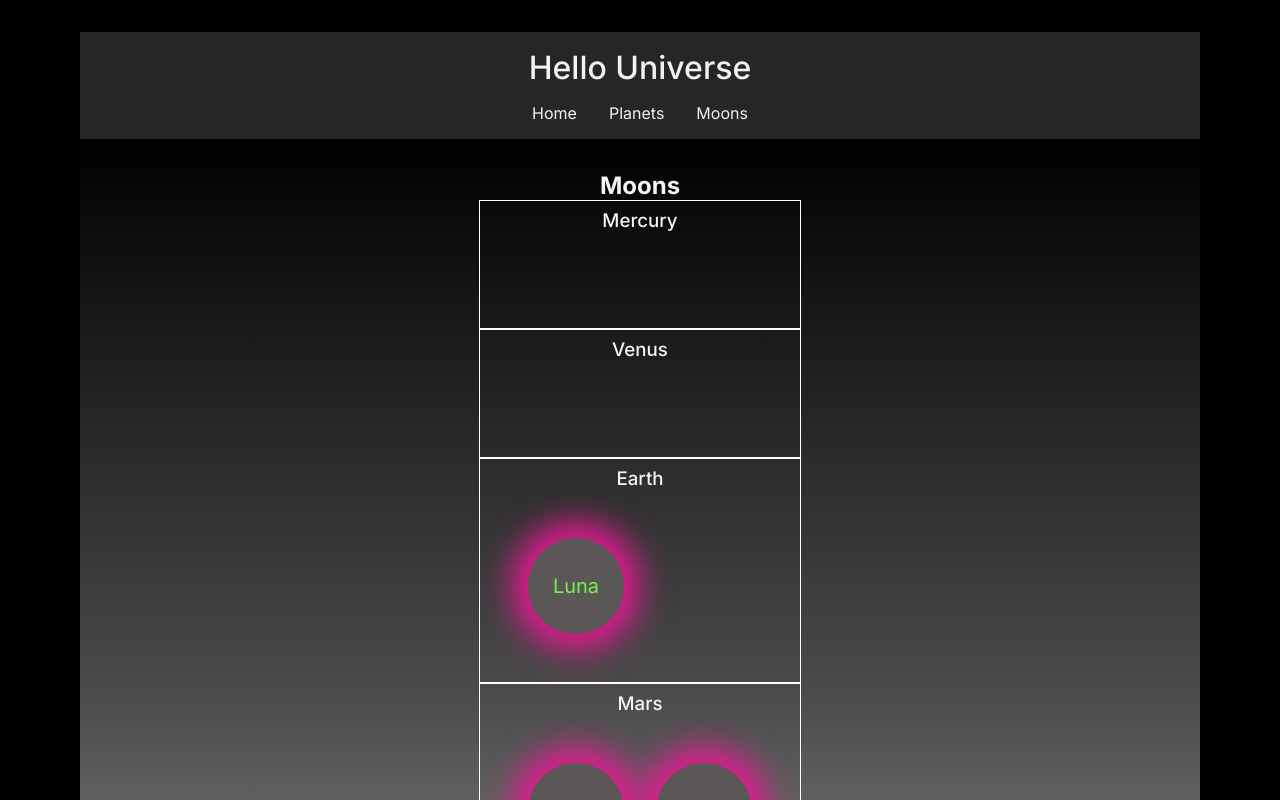
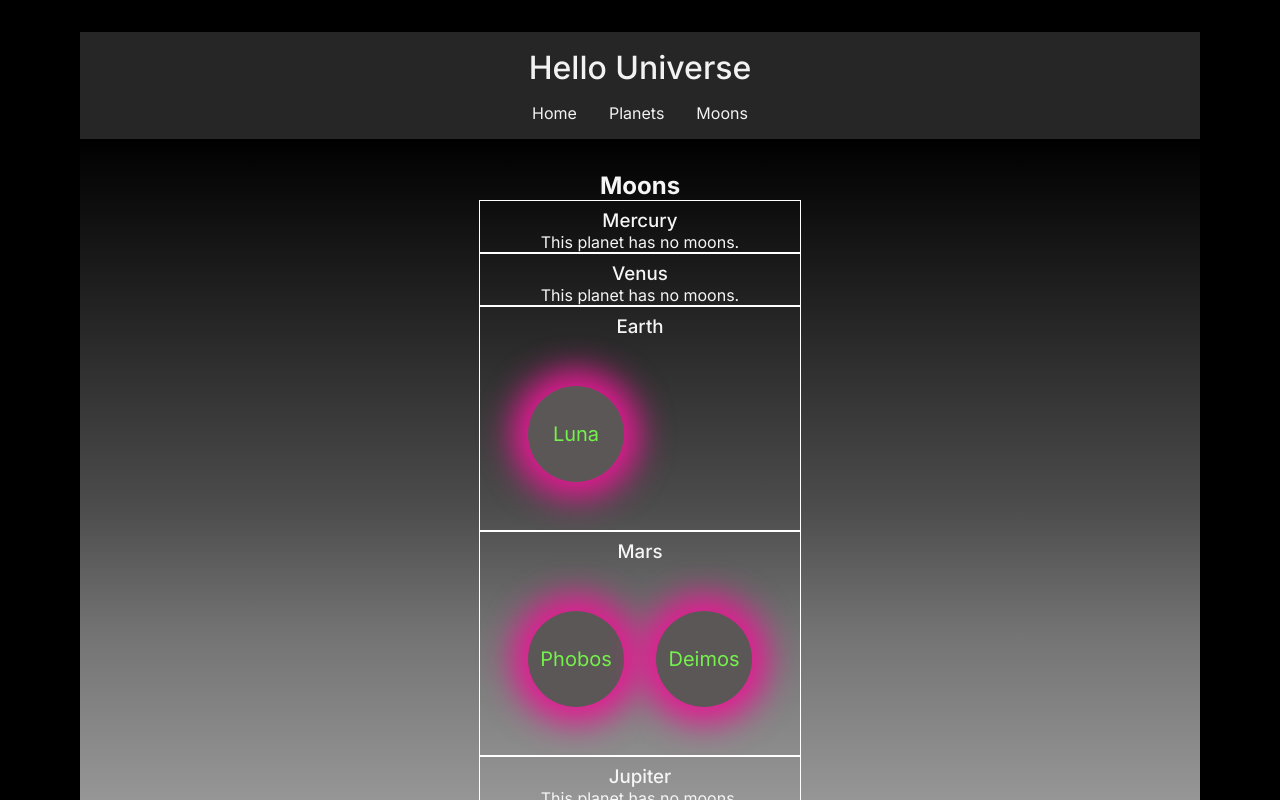
Before and after one commit to franco-ortega/planets-and-moons, a Next.js app: page /moons in a window 1280 px wide. Shown: the top 800 px of the page. Built offline with nearby package versions, Linux system fonts and the light colour scheme.

Commit message:
create NoMoons component to display when a planet has no moons

```diff
--- a/src/app/planets/[planet]/page.js
+++ b/src/app/planets/[planet]/page.js
@@ -6,6 +6,7 @@ import planets from '../../../../data/planets';
 import convertTitleForPath from '@/utils/convertTitleForPath';
 import MoonList from '@/components/moonlist/MoonList';
 import styles from './page.module.css';
+import NoMoons from '@/components/nomoons/NoMoons';
 
 export default function Planet() {
   const params = useParams();
@@ -23,7 +24,7 @@ export default function Planet() {
       <p>Info: {info}</p>
       <ul>
         {moons.length === 0 ? (
-          <p>This planet has no moons.</p>
+          <NoMoons />
         ) : (
           <MoonList moons={moons} parentPath={parentPath} planetTitle={title} />
         )}
--- a/src/components/moontableitem/MoonTableItem.jsx
+++ b/src/components/moontableitem/MoonTableItem.jsx
@@ -1,11 +1,16 @@
 import MoonList from '../moonlist/MoonList';
+import NoMoons from '../nomoons/NoMoons';
 import styles from './MoonTableItem.module.css';
 
 export default function MoonTableItem({ planet }) {
   return (
     <li className={styles.MoonTableItem} key={planet.id}>
       <h3>{planet.title}</h3>
-      <MoonList moons={planet.moons} planetTitle={planet.title} />
+      {planet.moons.length ? (
+        <MoonList moons={planet.moons} planetTitle={planet.title} />
+      ) : (
+        <NoMoons />
+      )}
     </li>
   );
 }
--- /dev/null
+++ b/src/components/nomoons/NoMoons.jsx
@@ -0,0 +1,3 @@
+export default function NoMoons() {
+  return <div>This planet has no moons.</div>;
+}
```
